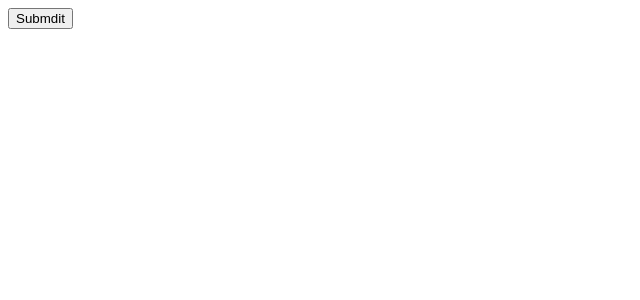
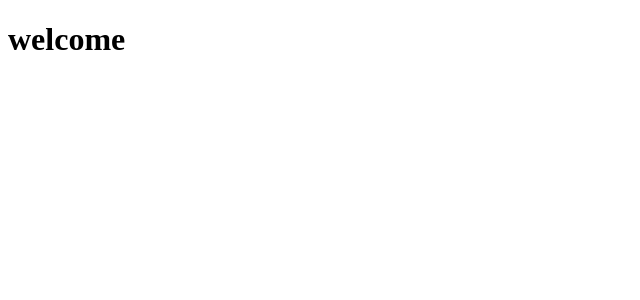
Before and after one commit to Hooseinsalari/React-tutorial, a React (Create React App) app in the folder first-app/: page / in a window 1280 px wide. Shown: the top 300 px of the page, without its empty margins (0-640 px from the left). Built offline with nearby package versions, Linux system fonts and the light colour scheme.

Commit message:
conditional rendering

```diff
--- a/first-app/src/App.js
+++ b/first-app/src/App.js
@@ -1,6 +1,6 @@
 import React, { Component} from "react";
 
-import CalssEvent from "./CalssEvent";
+import Login from "./Login";
 
 class App extends Component {
 
@@ -18,7 +18,7 @@ class App extends Component {
   render() {
     return(
       <div>
-        <CalssEvent sayHi={this.sayHi} />
+        <Login />
       </div>
     )
   }
--- a/first-app/src/CalssEvent.js
+++ /dev/null
@@ -1,22 +0,0 @@
-import React, { Component } from 'react';
-
-class CalssEvent extends Component {
-    constructor(){
-        super();
-        this.state={
-            text: '',
-            option: 'option3'
-        }
-    }
-
-
-    render() {
-        return (
-            <div>
-                <button type='submit' onClick={this.props.sayHi}>Submdit</button>
-            </div>
-        );
-    }
-}
-
-export default CalssEvent;
--- /dev/null
+++ b/first-app/src/Login.js
@@ -0,0 +1,21 @@
+import React, { Component } from 'react';
+
+class Login extends Component {
+    constructor(){
+        super();
+        this.state = {
+            isUserLogin: true
+        }
+    }
+
+    render() {
+        return(
+            <div>
+                {/* {(this.state.isUserLogin ? <h1>welcome</h1> : <h1>Login</h1>)} */}
+                {(this.state.isUserLogin && <h1>welcome</h1>)}
+            </div>
+        )
+    }
+}
+
+export default Login;
```
